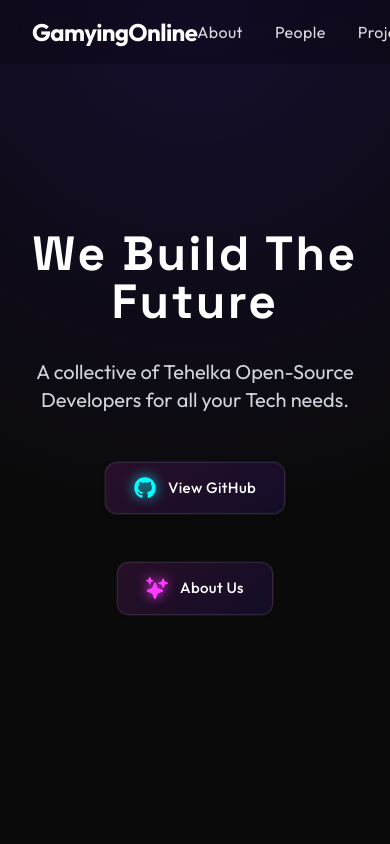
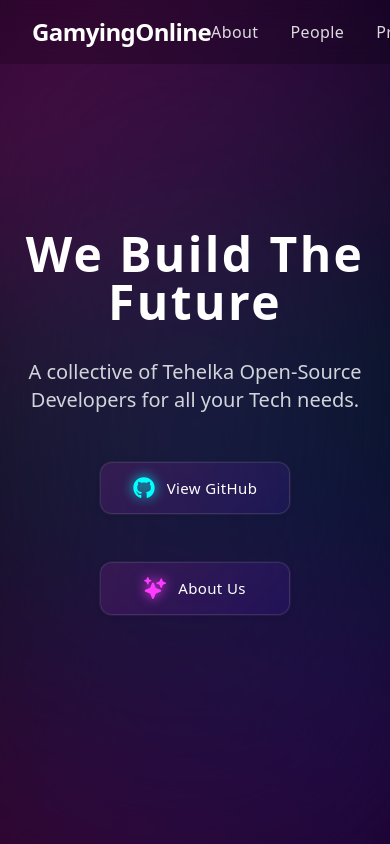
Before and after one commit to GamyingOnline/gamying.online, a Next.js app: page / in a window 390 px wide. Shown: the top 844 px of the page. Built offline with nearby package versions, Linux system fonts and the light colour scheme.

Commit message:
feat: enhance animations and background styles; refactor base and component styles for improved layout and responsiveness

```diff
--- a/src/styles/animations.css
+++ b/src/styles/animations.css
@@ -1,4 +1,3 @@
-
 .hero-text {
   background: linear-gradient(to right, #fff 20%, #FF3BFF 40%, #5C24FF 60%, #fff 80%);
   background-size: 200% auto;
@@ -71,15 +70,12 @@
   animation: fadeIn 1s ease-out forwards;
 }
 
-@keyframes gradientAnimation {
-  0% {
-    background-position: 0% 50%;
+@keyframes subtleFloat {
+  0%, 100% {
+    transform: translate(0, 0);
   }
   50% {
-    background-position: 100% 50%;
-  }
-  100% {
-    background-position: 0% 50%;
+    transform: translate(-1%, -1%);
   }
 }
 
@@ -87,10 +83,35 @@
   position: fixed;
   top: 0;
   left: 0;
-  width: 100%;
-  height: 100%;
-  background: linear-gradient(-45deg, #1a2a6c, #b21f1f, #fdbb2d, #0f2027);
-  background-size: 400% 400%;
-  animation: gradientAnimation 15s ease infinite;
+  right: 0;
+  bottom: 0;
   z-index: -1;
+  overflow: hidden;
+  background-color: #000;
 }
+
+.animated-background::before {
+  content: '';
+  position: absolute;
+  top: -50%;
+  left: -50%;
+  width: 200%;
+  height: 200%;
+  background:
+    radial-gradient(circle at 30% 30%, rgba(255, 59, 255, 0.4) 0%, transparent 35%),
+    radial-gradient(circle at 70% 70%, rgba(92, 36, 255, 0.4) 0%, transparent 35%),
+    radial-gradient(circle at 50% 50%, rgba(0, 255, 255, 0.2) 0%, transparent 45%),
+    radial-gradient(circle at 20% 80%, rgba(255, 59, 255, 0.3) 0%, transparent 40%),
+    radial-gradient(circle at 80% 20%, rgba(92, 36, 255, 0.3) 0%, transparent 40%);
+  filter: blur(100px) saturate(150%);
+  mix-blend-mode: screen;
+  animation: subtleFloat 20s ease-in-out infinite;
+  opacity: 0.85;
+}
+
+.animated-background::after {
+  content: '';
+  position: absolute;
+  inset: 0;
+  background: radial-gradient(circle at center, transparent 0%, rgba(0, 0, 0, 0.2) 100%);
+}
--- a/src/styles/base.css
+++ b/src/styles/base.css
@@ -1,33 +1,21 @@
-@import url('https://fonts.googleapis.com/css2?family=Space+Grotesk:wght@300;400;500;600;700&family=Outfit:wght@300;400;500;600;700&display=swap');
+@tailwind base;
+@tailwind components;
+@tailwind utilities;
 
 :root {
-  --background: #0a0a0a;
-  --foreground: #ffffff;
   --primary: #FF3BFF;
   --secondary: #5C24FF;
-  --accent: #00FFFF;
 }
 
 html {
   scroll-behavior: smooth;
-  background-color: var(--background);
 }
 
 body {
-  color: var(--foreground);
-  font-family: 'Outfit', sans-serif;
-  background: var(--background);
-  background-image: radial-gradient(circle at 50% 0%, rgba(92, 36, 255, 0.15) 0%, transparent 60%);
-  background-attachment: fixed;
+  @apply bg-[#0A0A0A] font-sans;
+  overflow-x: hidden;
 }
 
-h1, h2, h3, h4, h5, h6 {
-  font-family: 'Space Grotesk', sans-serif;
+::selection {
+  background: rgba(255, 59, 255, 0.2);
 }
-
-.text-gradient {
-  background: linear-gradient(to right, var(--primary), var(--secondary));
-  -webkit-background-clip: text;
-  background-clip: text;
-  -webkit-text-fill-color: transparent;
-}
--- a/src/styles/components.css
+++ b/src/styles/components.css
@@ -3,7 +3,7 @@
 @tailwind utilities;
 
 .glass-card {
-  @apply backdrop-blur-lg bg-white/5 border border-white/10 rounded-xl;
+  @apply backdrop-blur-lg bg-white/5 border border-white/10 rounded-xl relative z-10;
   box-shadow: 0 4px 30px rgba(0, 0, 0, 0.1);
   transition: all 0.4s cubic-bezier(0.4, 0, 0.2, 1);
 }
@@ -67,7 +67,8 @@
 
 @layer components {
   .btn-primary {
-    @apply inline-flex items-center gap-3 px-7 py-3.5 text-[15px] font-medium rounded-xl text-white relative overflow-hidden;
+    @apply inline-flex items-center justify-center gap-3 px-7 py-3.5 text-[15px] font-medium rounded-xl text-white relative overflow-hidden;
+    width: 190px;
     background: linear-gradient(135deg,
       rgba(255, 59, 255, 0.12) 0%,
       rgba(92, 36, 255, 0.12) 100%
@@ -122,6 +123,18 @@
   }
 
   .glass-card {
-    @apply bg-white bg-opacity-10 backdrop-filter backdrop-blur-lg rounded-xl shadow-lg;
+    @apply bg-white bg-opacity-10 backdrop-filter backdrop-blur-lg rounded-xl shadow-lg relative z-10;
   }
 }
+
+main {
+  @apply relative z-10;
+}
+
+section {
+  @apply relative z-10;
+}
+
+.container {
+  @apply relative z-10;
+}
```
